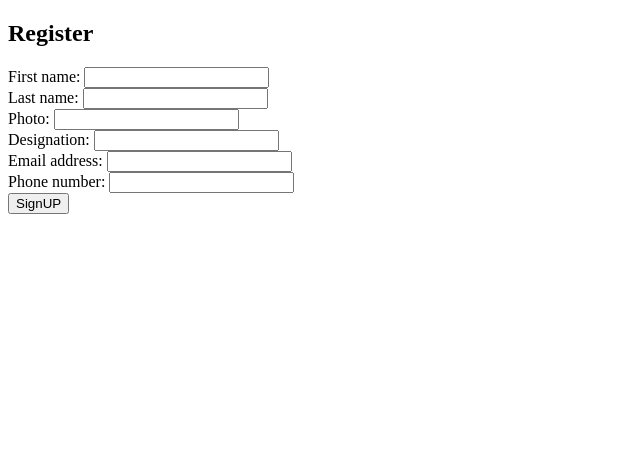
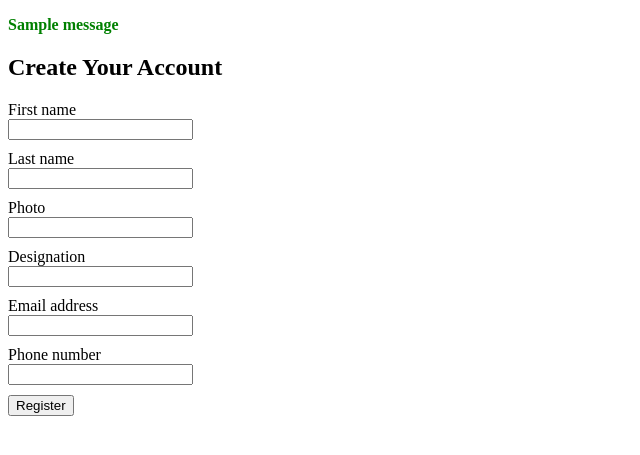
Before and after one commit to desingraju/EDMS, a Django app: template app/templates/app/register.html in a window 1280 px wide. Shown: the top 455 px of the page, without its empty margins (0-640 px from the left). Run offline with Django 5.2, Linux system fonts and the light colour scheme; the template is opened without the code that fills it: values that come from a table or form of the project are taken from there, others are empty; one stand-in notice (Sample message) is shown.

Commit message:
Update register.html

```diff
--- a/app/templates/app/register.html
+++ b/app/templates/app/register.html
@@ -1,16 +1,44 @@
 <!DOCTYPE html>
-<html lang="en">
+<html>
 <head>
-    <meta charset="UTF-8">
-    <meta name="viewport" content="width=device-width, initial-scale=1.0">
-    <title>Document</title>
+    <title>Register</title>
 </head>
 <body>
-    <h2>Register</h2>
-    <form method="post">
-        {% csrf_token %}
-        {{form}}
-        <button type="submit">SignUP</button>
-    </form>
+
+
+{% if messages %}
+    {% for message in messages %}
+        <p style="color:{% if message.tags == 'success' %}green{% else %}red{% endif %};
+                  font-weight:bold;">
+            {{ message }}
+        </p>
+    {% endfor %}
+{% endif %}
+
+<h2>Create Your Account</h2>
+
+<form method="post">
+    {% csrf_token %}
+
+
+    {% for field in form %}
+        <div style="margin-bottom: 10px;">
+            <label>{{ field.label }}</label><br>
+            {{ field }}
+
+            {% for error in field.errors %}
+                <p style="color:red; font-size:14px;">{{ error }}</p>
+            {% endfor %}
+        </div>
+    {% endfor %}
+
+
+    {% for error in form.non_field_errors %}
+        <p style="color:red; font-size:14px;">{{ error }}</p>
+    {% endfor %}
+
+    <button type="submit">Register</button>
+</form>
+
 </body>
 </html>
```
